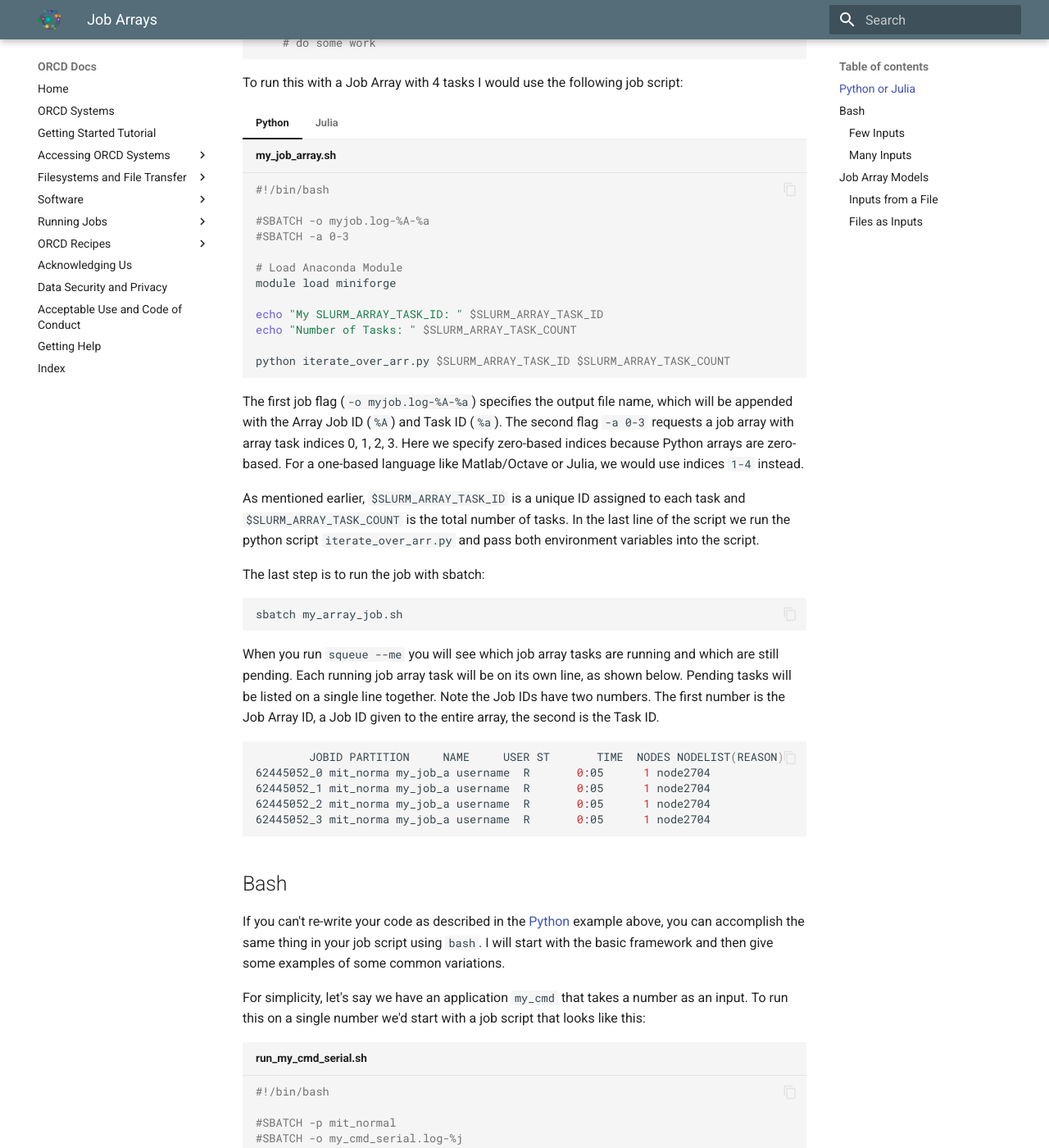
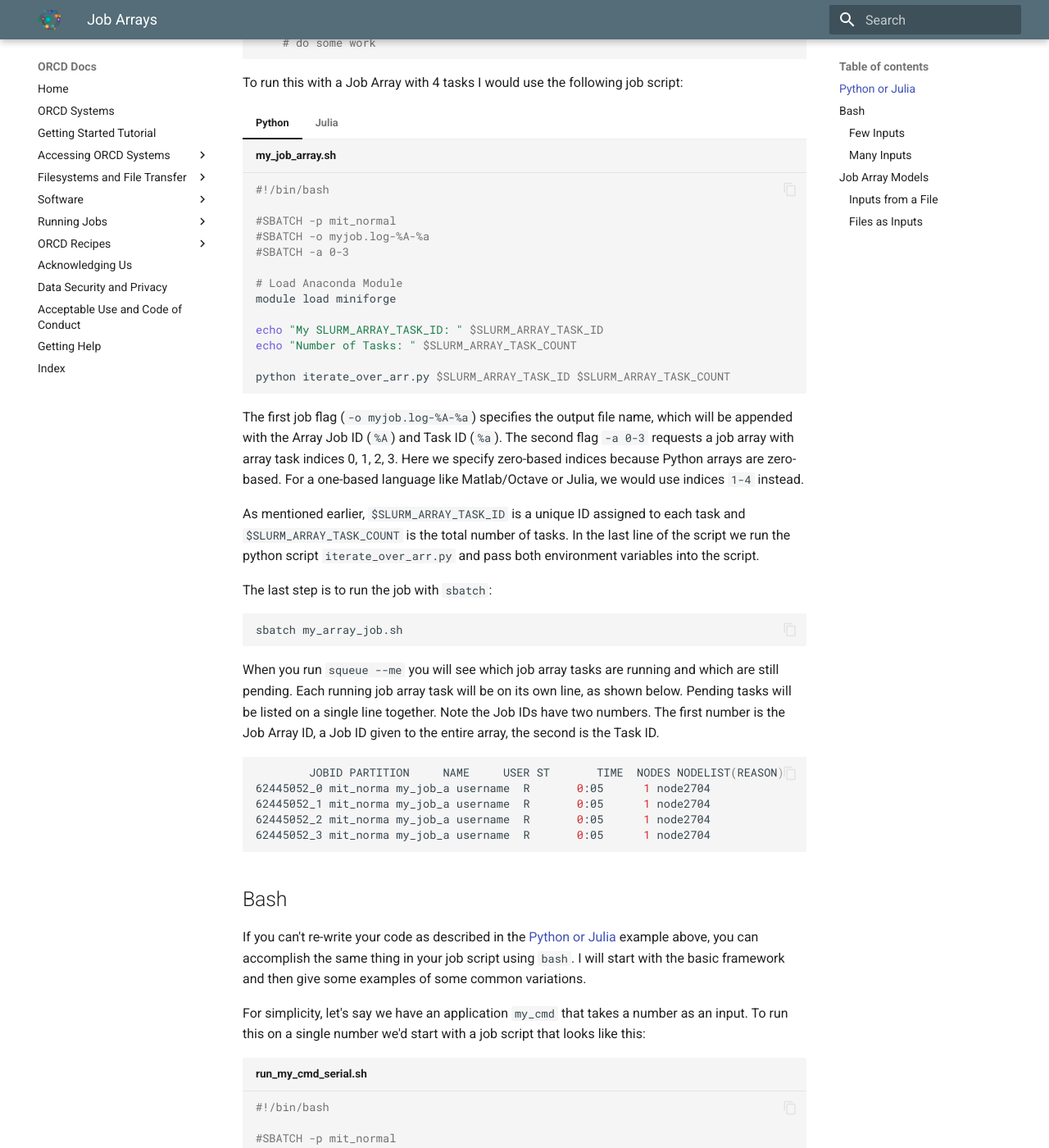
Before and after one commit to mit-orcd/orcd-docs-edit, an MkDocs documentation site: the page built from docs/running-jobs/job-arrays.md, in a window 1280 px wide and 1400 px high, scrolled down 1602 px. Shown: the whole window at 82% size. Built offline with MkDocs 1.6.1 and Material for MkDocs 9.7.7, drawn with Linux system fonts in a browser that asks for light colours.

Commit message:
addressing comments

````diff
--- a/docs/running-jobs/job-arrays.md
+++ b/docs/running-jobs/job-arrays.md
@@ -71,6 +71,7 @@ To run this with a Job Array with 4 tasks I would use the following job script:
     ```bash title="my_job_array.sh"
     #!/bin/bash
 
+    #SBATCH -p mit_normal
     #SBATCH -o myjob.log-%A-%a
     #SBATCH -a 0-3
 
@@ -86,6 +87,7 @@ To run this with a Job Array with 4 tasks I would use the following job script:
     ```bash title="my_job_array.sh"
     #!/bin/bash
 
+    #SBATCH -p mit_normal
     #SBATCH -o myjob.log-%A-%a
     #SBATCH -a 0-3
 
@@ -104,7 +106,7 @@ The first job flag (`-o myjob.log-%A-%a`) specifies the output file name, which
 
 As mentioned earlier, `$SLURM_ARRAY_TASK_ID` is a unique ID assigned to each task and `$SLURM_ARRAY_TASK_COUNT` is the total number of tasks. In the last line of the script we run the python script `iterate_over_arr.py` and pass both environment variables into the script.
 
-The last step is to run the job with sbatch:
+The last step is to run the job with `sbatch`:
 
 ```bash
 sbatch my_array_job.sh
@@ -122,7 +124,7 @@ When you run `squeue --me` you will see which job array tasks are running and wh
 
 ## Bash
 
-If you can't re-write your code as described in the [Python](#python) example above, you can accomplish the same thing in your job script using `bash`. I will start with the basic framework and then give some examples of some common variations.
+If you can't re-write your code as described in the [Python or Julia](#python-or-julia) example above, you can accomplish the same thing in your job script using `bash`. I will start with the basic framework and then give some examples of some common variations.
 
 For simplicity, let's say we have an application `my_cmd` that takes a number as an input. To run this on a single number we'd start with a job script that looks like this:
 
````
Also changed, not shown: other parts of docs/running-jobs/job-arrays.md (+1 -1 lines).
